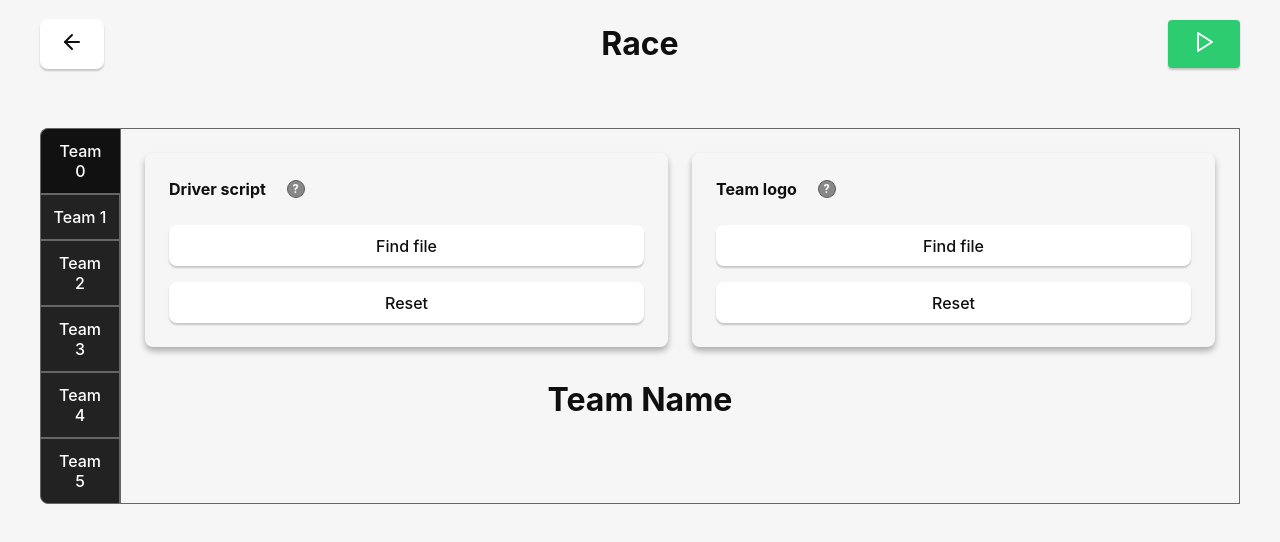
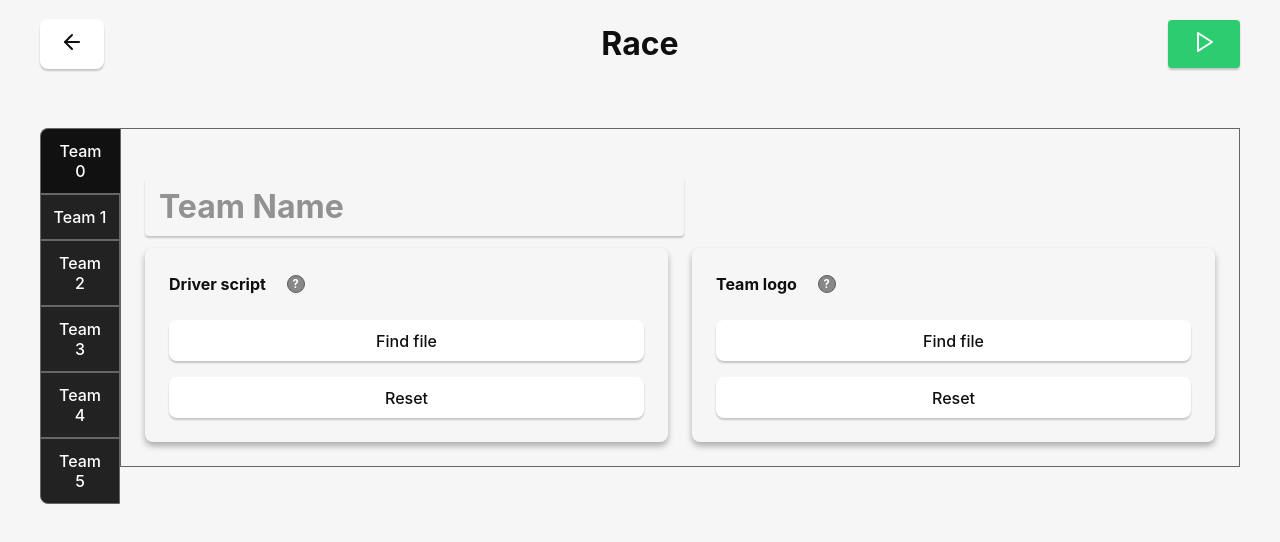
Before and after one commit to ling1984/TORCS-Race-Runner, a SvelteKit app: page /race in a window 1280 px wide. Shown: the top 542 px of the page. Built offline with nearby package versions, Linux system fonts and the light colour scheme.

Commit message:
Adding improved styling on race page with the tabs and content. Made the title editable, which also updates automatically to the current_team.name store.

```diff
--- a/src/routes/race/+page.svelte
+++ b/src/routes/race/+page.svelte
@@ -97,9 +97,17 @@
   <!-- The title and two cards -->
 
   <div class="content">
-      <h1>{$current_team.name ? $current_team.name : "Team Name"}</h1>
 
-
+    <!-- Header (Team Name) -->
+    <div class="content-header">
+      <input
+        type="text"
+        class="team-name-input"
+        bind:value={$current_team.name}
+        placeholder="Team Name"
+      />
+    </div>
+    <!-- Slider Grid -->
     <div class="slider-grid">
       <!-- // DRIVER SCRIPT -->
       <div class="slider-card">
@@ -138,14 +146,50 @@
 <style>
   .layout {
     display: flex;
+    align-items: flex-start;
+    gap: 0;
   }
 
   .tabs {
     display: flex;
     flex-direction: column;
-    /* margin-top: 40px; */
+    flex-shrink: 0;
   }
 
+  .content-header {
+    margin-bottom: 12px;
+    margin-top: 24px;
+  }
+
+  .team-name-input {
+    margin: 0;
+    padding: 8px 12px;
+    font-size: 2rem;
+    font-weight: bold;
+    border: 2px solid transparent;
+    border-radius: 4px;
+    background: transparent;
+    color: inherit;
+    font-family: inherit;
+    cursor: pointer;
+    transition: all 0.2s ease;
+  }
+
+  .team-name-input:hover {
+    background: rgba(255, 255, 255, 0.05);
+    border-color: rgba(100, 150, 255, 0.3);
+  }
+
+  .team-name-input:focus {
+    outline: none;
+    background: rgba(100, 150, 255, 0.1);
+    border-color: rgba(100, 150, 255, 0.8);
+    box-shadow: 0 0 8px rgba(100, 150, 255, 0.3);
+  }
+
+  .team-name-input::placeholder {
+    color: rgba(46, 46, 46, 0.5);
+  }
 
   .tab-button {
     width: 80px;
@@ -191,6 +235,8 @@
   }
 
   .content {
+    display: flex;
+    flex-direction: column;
     flex: 1;
     border: 1px solid #666;
     padding: 24px;
```
